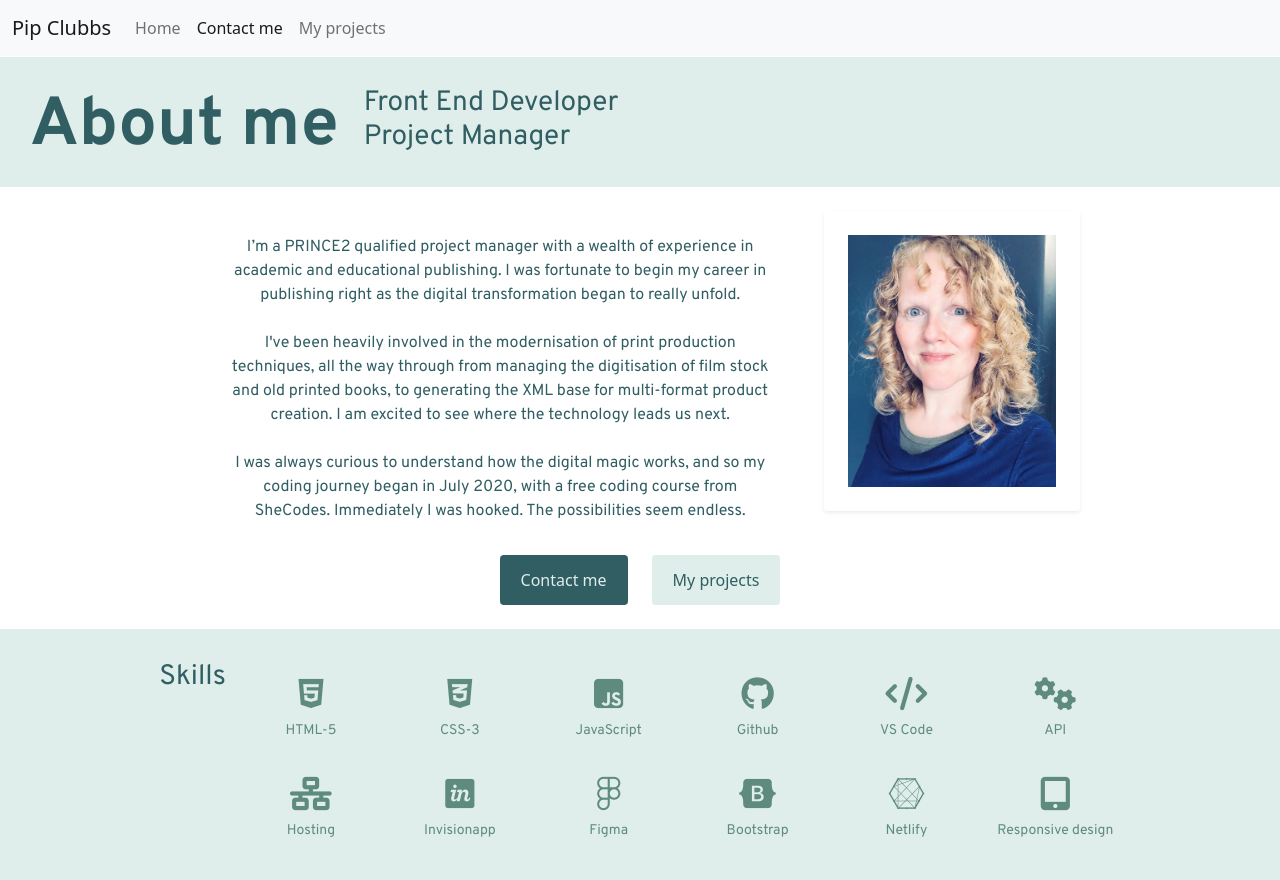
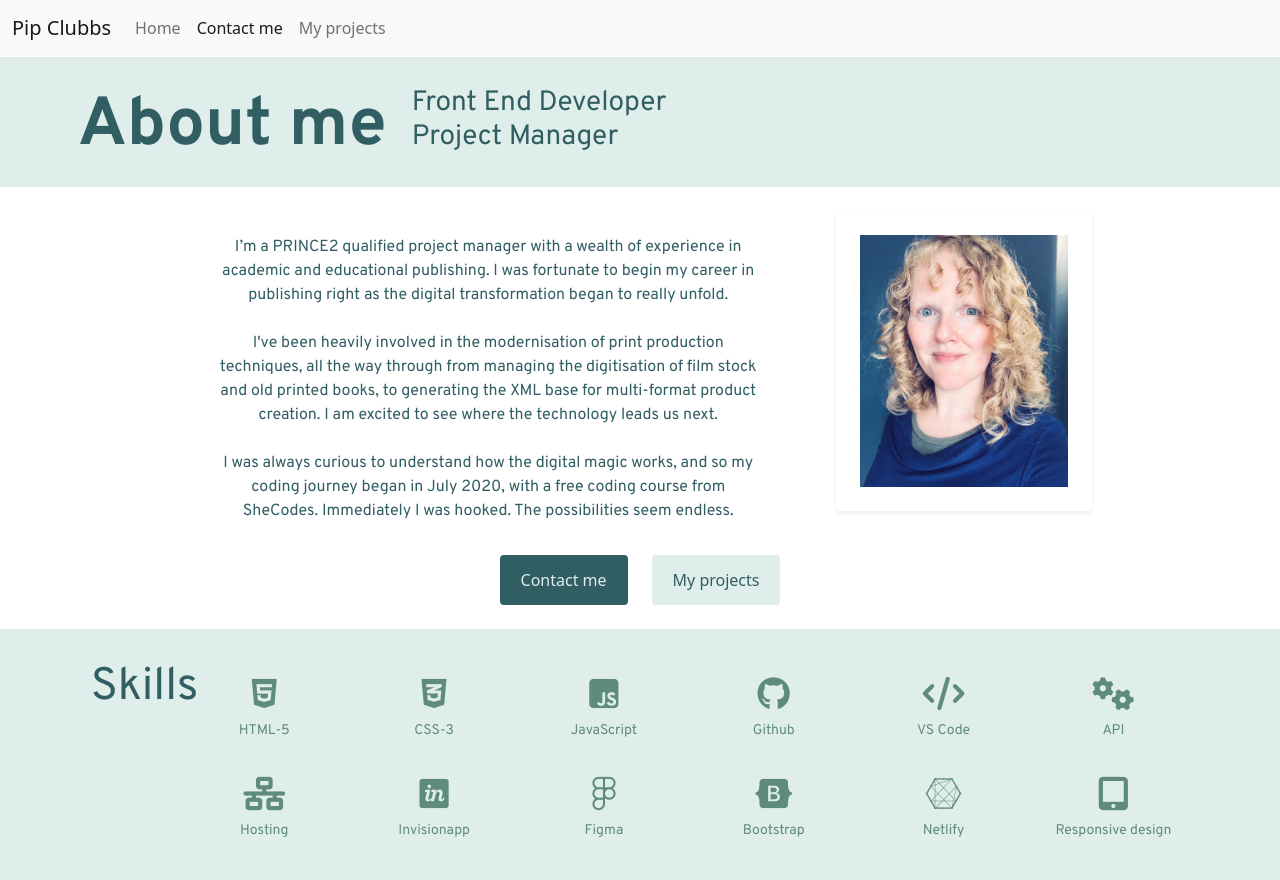
Before and after one commit to pipclubbs/SheCodes---Portfolio, a plain HTML site: page about.html in a window 1280 px wide. Shown: the top 880 px of the page. Drawn offline with nearby package versions, Linux system fonts and the light colour scheme.

Commit message:
spacing adjustments on h1 and h2

```diff
--- a/about.html
+++ b/about.html
@@ -37,12 +37,12 @@
     </div>
 </nav>
 <div class="page-header d-flex">
-    <h1>About me</h1>
+    <h1 class="ms-5">About me</h1>
     <h2>Front End Developer
         <br />Project Manager
     </h2>
 </div>
-<div class="d-md-flex gap-4 justify-content-center mt-4 about-section">
+<div class="d-md-flex gap-5 justify-content-center mt-4 about-section">
             <h3 class=" p-4 about-text">
             I’m a PRINCE2 qualified project manager with a wealth of experience in academic and educational publishing. I was
             fortunate to begin my career in publishing right as the digital transformation began to really unfold.
@@ -71,7 +71,7 @@
 <div class="d-sm-flex mt-4 mb-4 justify-content-center skills-section">
     <div class="row pt-3 m-3">
         <div class="col-sm-1">
-<h2 class="skills-header">Skills</h2>
+<h2 class="skills-header pe-5 me-5">Skills</h2>
         </div>
         <div class="col-sm-11">
             <div class="row m-3">
--- a/css/styles.css
+++ b/css/styles.css
@@ -119,6 +119,10 @@ p {
   background-color: var(--brand-background);
 }
 
+.skills-header {
+  font-size: 34pt;
+}
+
 .skills-icons {
   font-size: 14px;
   line-height: 2;
```
Also changed, not shown: index.html (+1 -1 lines).
